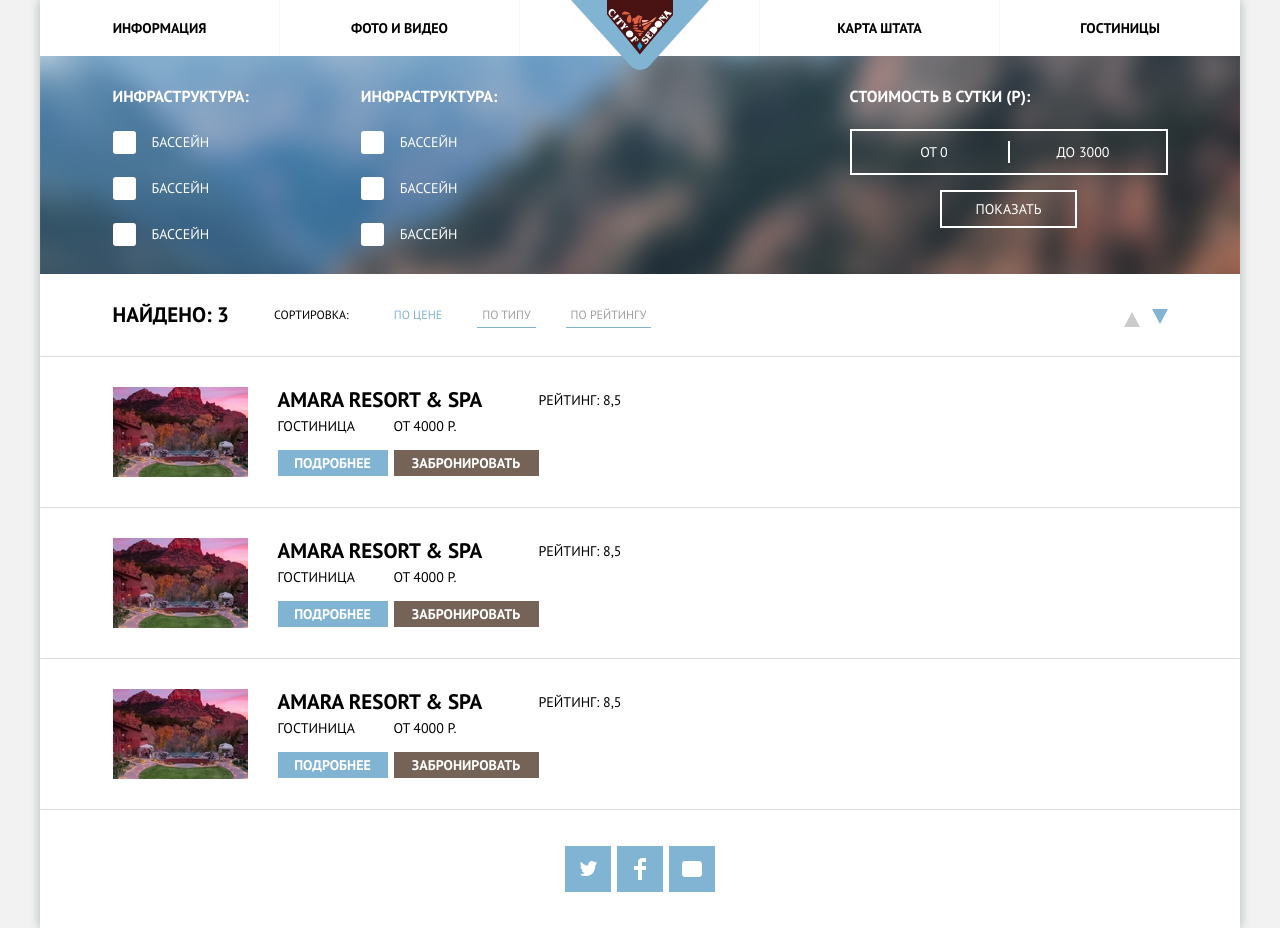
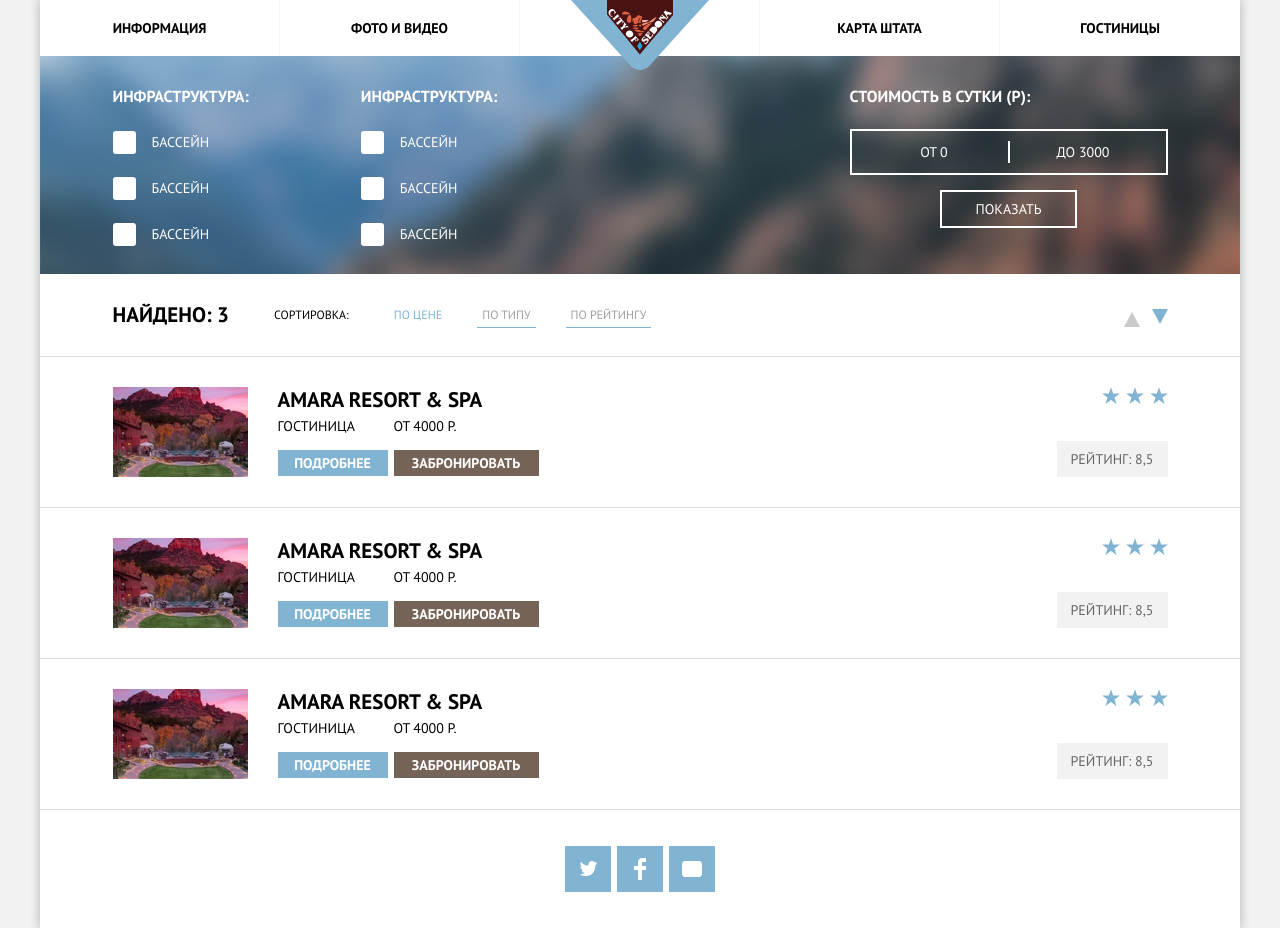
Before and after one commit to shock-dev/sedona, a Vue app: page /hotels in a window 1280 px wide. Built offline with nearby package versions, Linux system fonts and the light colour scheme.

Commit message:
styles for rate part

```diff
--- a/src/scss/components/_hotels.scss
+++ b/src/scss/components/_hotels.scss
@@ -3,6 +3,7 @@
 
   &__inner {
     display: flex;
+    justify-content: space-between;
   }
 
   &:not(:last-child) {
@@ -57,4 +58,32 @@
       background-color: $brown;
     }
   }
+
+  &__rate {
+    display: flex;
+    flex-direction: column;
+    align-items: flex-end;
+    justify-content: space-between;
+
+    &-list {
+      display: flex;
+
+      &__item {
+        width: 18px;
+        height: 17px;
+        background-image: url('~@/assets/img/star.png');
+
+        &:not(:last-child) {
+          margin-right: 6px;
+        }
+      }
+    }
+
+    &-num {
+      background-color: #F2F2F2;
+      padding: 5px 14px;
+      color: #666666;
+    }
+
+  }
 }
```
